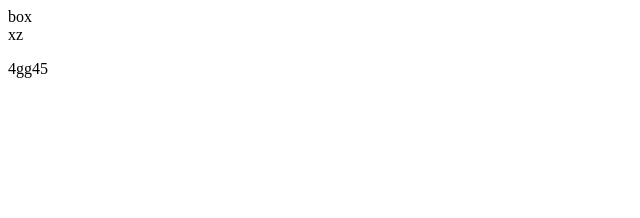
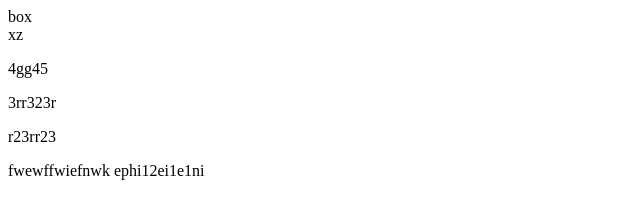
Before and after one commit to PatriarchK/Repository, a plain HTML site: page index.html in a window 1280 px wide. Shown: the whole page, without its empty margins (0-640 px from the left). Drawn offline with Linux system fonts and the light colour scheme.

Commit message:
Update index.html

```diff
--- a/index.html
+++ b/index.html
@@ -18,7 +18,9 @@
  <div></div>
  <div></div>
  <p>4gg45</p>
- <p></p>
- <p></p>
+ <p>3rr323r</p>
+ <p>r23rr23</p>
+    fwewffwiefnwk
+    ephi12ei1e1ni
 </body>
 </html>
```
